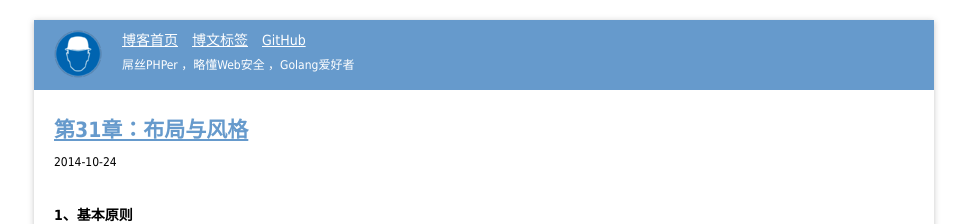
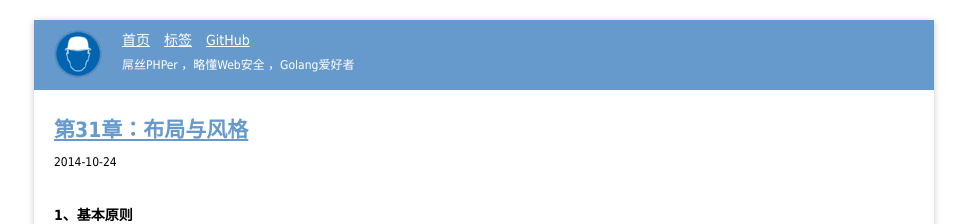
Before and after one commit to tabalt/tabalt.github.io, a Jekyll site: the page built from index.html, in a window 1280 px wide and 900 px high. Shown: the top 224 px of the window, without its empty margins (156-1123 px from the left). Built offline with Jekyll 4.4.1, drawn with Linux system fonts in a browser that asks for light colours; Markdown is read by kramdown in place of the engine named in the settings; the list of posts is cut into pages by our own code; comment, search, counter and statistics services are not loaded.

Commit message:
update menu

```diff
--- a/_includes/header.html
+++ b/_includes/header.html
@@ -4,8 +4,8 @@
     </div>
     <div id="nav">
         <div class="ft14 menu" >
-            <a href="/">博客首页</a>
-            <a href="/tags/">博文标签</a>
+            <a href="/">首页</a>
+            <a href="/tags/">标签</a>
             <!--
             <a href="opensource.html">开源项目</a>
             <a href="resume.html">简历</a>
```
